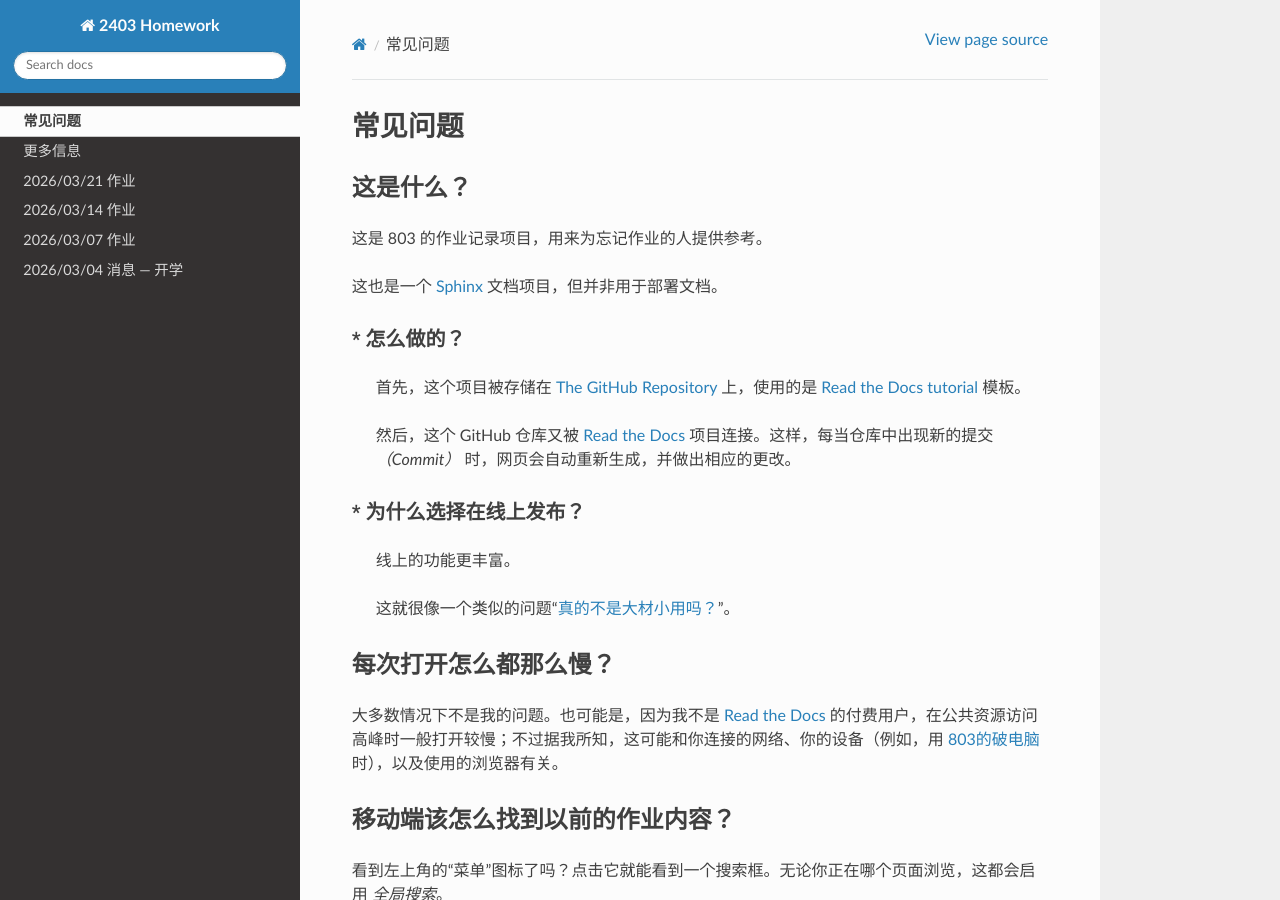
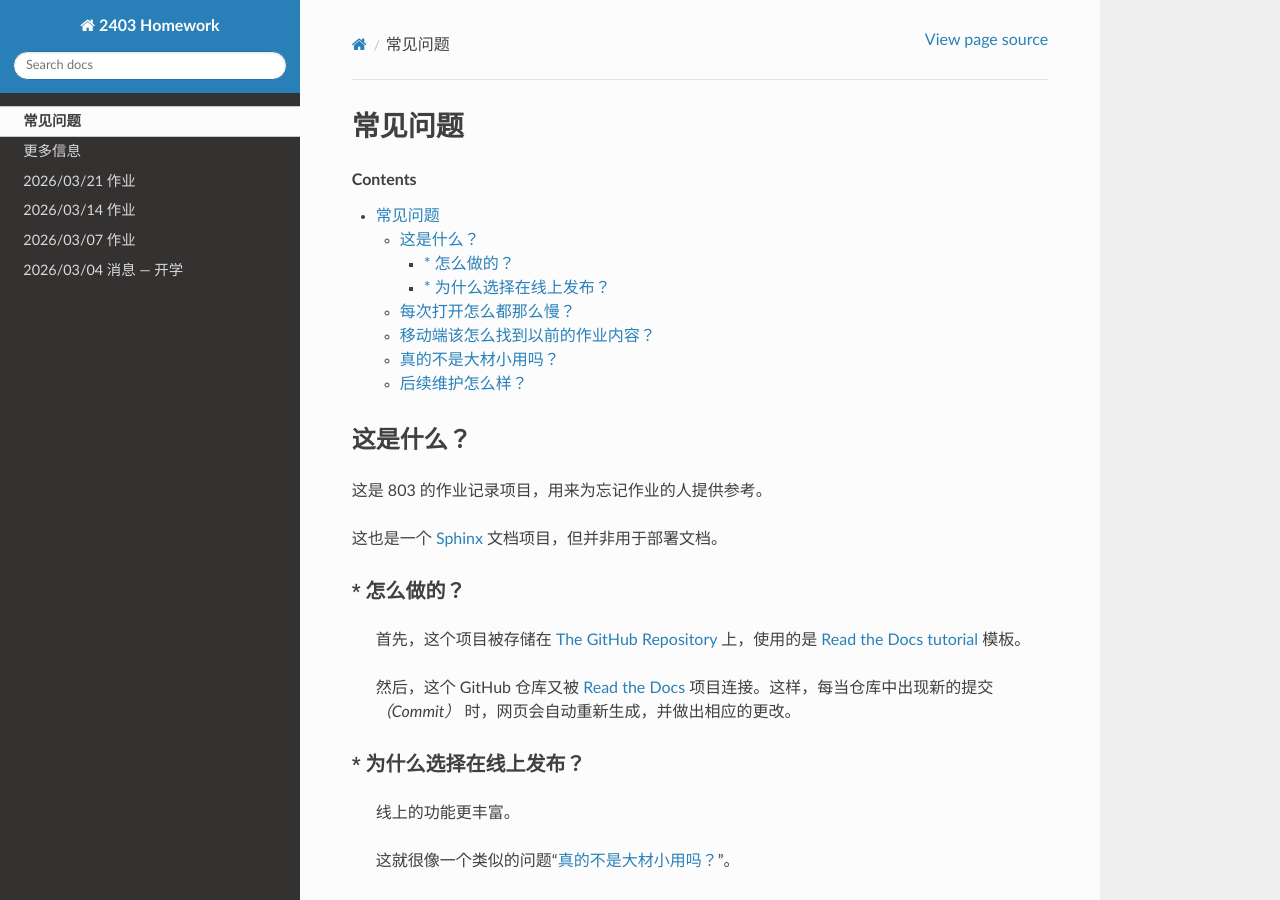
Before and after one commit to Sail-in-1024/2403-Homework, a Sphinx documentation site: the page built from docs/source/faq.rst, in a window 1280 px wide and 900 px high. Built offline with Sphinx 7.4.7 and the Read the Docs theme 3.1.0, drawn with Linux system fonts in a browser that asks for light colours; some of the changed lines change nothing that is shown.

Commit message:
更新 faq.rst

```diff
--- a/docs/source/faq.rst
+++ b/docs/source/faq.rst
@@ -1,6 +1,10 @@
 ========
 常见问题
 ========
+
+.. only:: html
+
+   .. contents::
 
 这是什么？
 ----------
```
